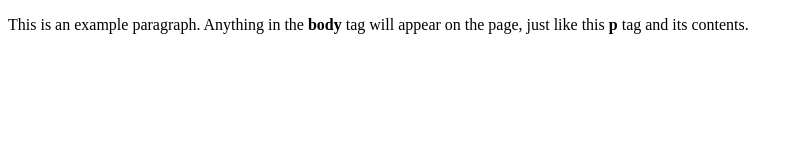
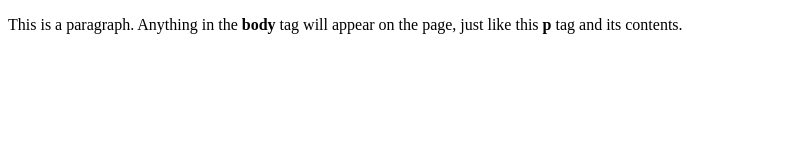
Before and after one commit to kenneth-ping/hello-ping, a plain HTML site: page index.html in a window 1280 px wide. Shown: the whole page, without its empty margins (0-800 px from the left). Drawn offline with Linux system fonts and the light colour scheme.

Commit message:
Update index.html
Update text

```diff
--- a/index.html
+++ b/index.html
@@ -4,6 +4,6 @@
     <title>This is the title of the webpage!</title>
   </head>
   <body>
-    <p>This is an example paragraph. Anything in the <strong>body</strong> tag will appear on the page, just like this <strong>p</strong> tag and its contents.</p>
+    <p>This is a paragraph. Anything in the <strong>body</strong> tag will appear on the page, just like this <strong>p</strong> tag and its contents.</p>
   </body>
 </html>
```
